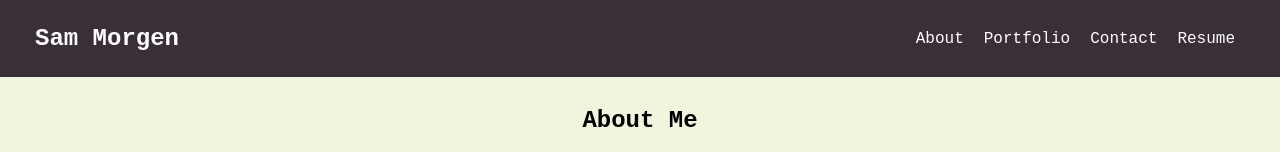
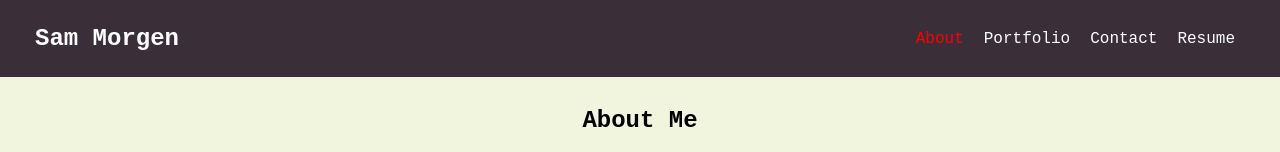
Before and after one commit to quasse/react-portfolio, a React (Create React App) app: page / in a window 1280 px wide. Shown: the top 152 px of the page. Built offline with nearby package versions, Linux system fonts and the light colour scheme; the HTML template or start-up script is replaced by a standard one.

Commit message:
updated nav highlighting

```diff
--- a/src/components/Nav/index.js
+++ b/src/components/Nav/index.js
@@ -3,7 +3,7 @@ import React, { useState } from "react";
 function Nav(props) {
   const { sections, currentSection, setCurrentSection } = props;
 
-  const [navSelected, setNavSelected] = useState(false);
+  const [navSelected, setNavSelected] = useState(true);
 
   return (
     <header>
--- a/src/index.css
+++ b/src/index.css
@@ -190,5 +190,5 @@ footer img {
 }
 
 .navActive {
-  color: aqua;
+  color: red;
 }
```
